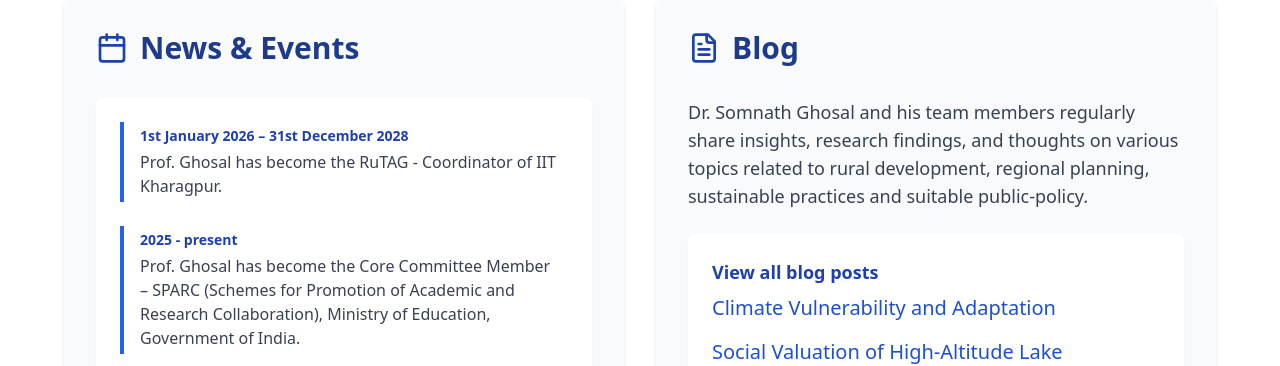
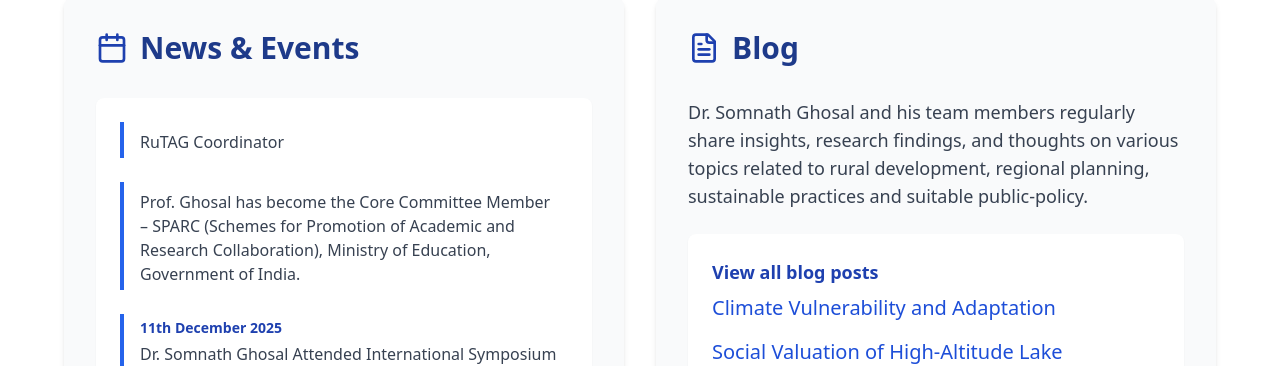
Before and after one commit to Somnathghosal/Website-Redesign-Anurag, a React (Vite) app: page /about in a window 1280 px wide. Shown: the part 1520-1886 px from the top of the page. Built offline with nearby package versions, Linux system fonts and the light colour scheme.

Commit message:
feat: Add Dr. Somnath Ghosal's profile page and an empty Team page.

```diff
--- a/src/pages/AboutPage.tsx
+++ b/src/pages/AboutPage.tsx
@@ -9,13 +9,12 @@ const AboutPage = () => {
   const newsAndEvents = [
     {
       id: 20,
-      date: "1st January 2026 – 31st December 2028",
-      event:
-        "Prof. Ghosal has become the RuTAG  - Coordinator of IIT Kharagpur.",
+      date: "",
+      event: "RuTAG Coordinator",
     },
     {
       id: 19,
-      date: "2025 - present",
+      date: "",
       event:
         "Prof. Ghosal has become the Core Committee Member – SPARC (Schemes for Promotion of Academic and Research Collaboration), Ministry of Education, Government of India.",
     },
--- a/src/pages/Team.tsx
+++ b/src/pages/Team.tsx
@@ -132,6 +132,11 @@ const Team = () => {
       title: "Bachelor Thesis Project",
       icon: <GraduationCap className="mr-2 text-teal-600" />,
       scholars: [
+        {
+          name: "Bhukya Prakash, Vannam Rohit",
+          topic:
+            "Developing a platform for folk artists",
+        },
         {
           name: "Rohit Vannam, Gopu Abhinav Reddy",
           topic:
```
